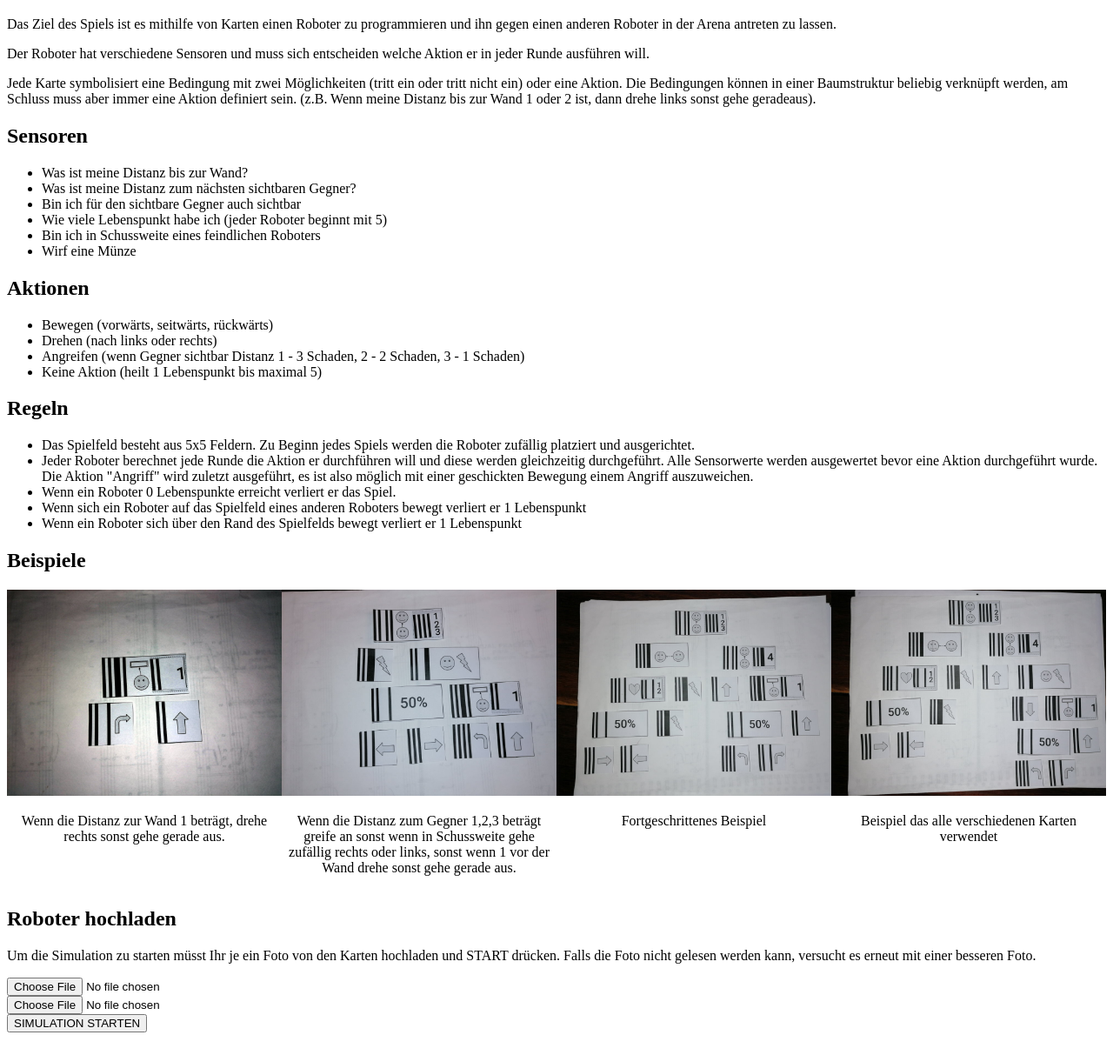
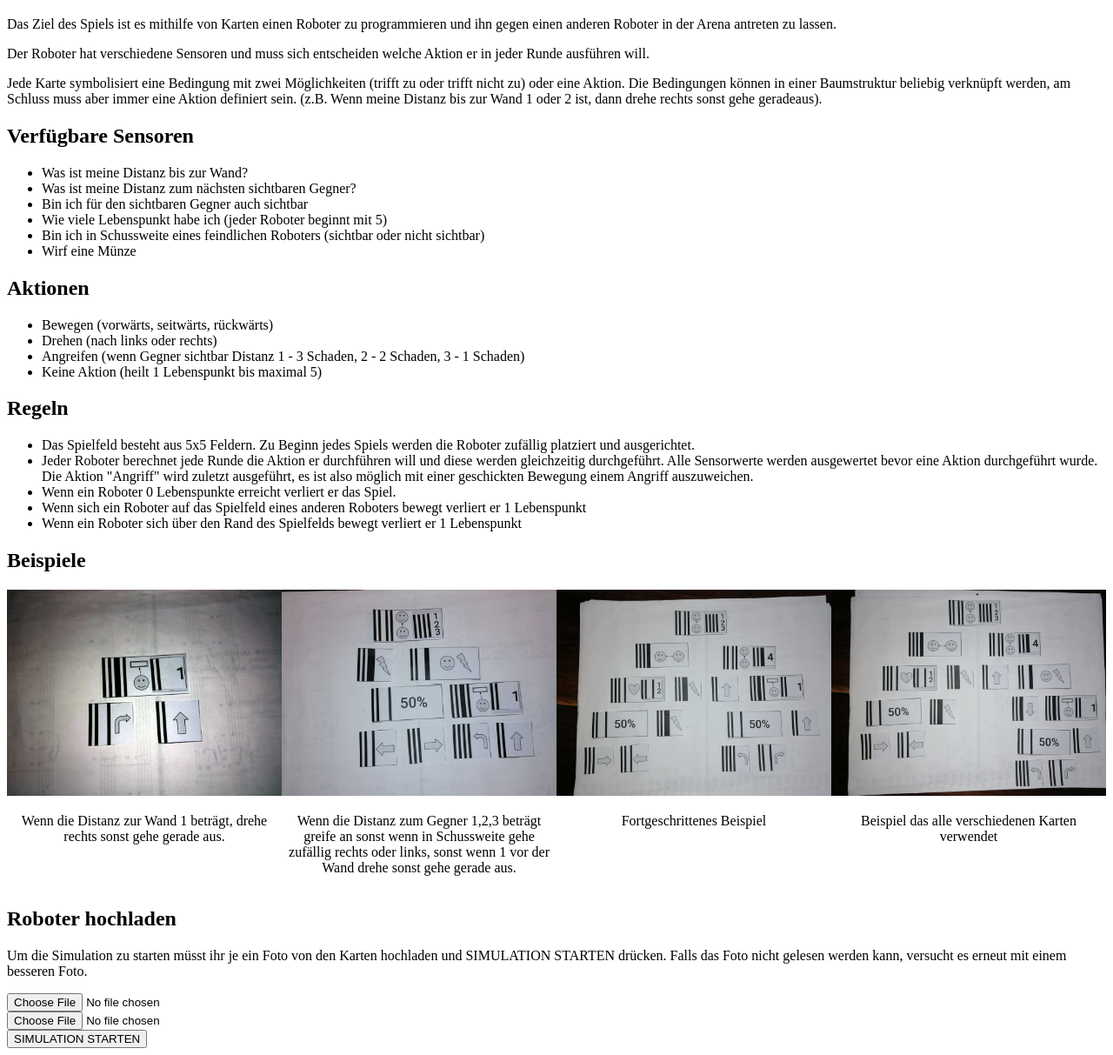
Before and after one commit to kalinbas/cardrobot, a website: page index.html in a window 1280 px wide. Shown: the part 61-1274 px from the top of the page at 87% size. Drawn offline with Linux system fonts and the light colour scheme.

Commit message:
text improvements

```diff
--- a/index.html
+++ b/index.html
@@ -11,16 +11,16 @@
   <p>Das Ziel des Spiels ist es mithilfe von Karten einen Roboter zu programmieren und ihn gegen einen anderen Roboter
     in der Arena antreten zu lassen.</p>
   <p>Der Roboter hat verschiedene Sensoren und muss sich entscheiden welche Aktion er in jeder Runde ausführen will.</p>
-  <p>Jede Karte symbolisiert eine Bedingung mit zwei Möglichkeiten (tritt ein oder tritt nicht ein) oder eine Aktion. Die Bedingungen können in einer Baumstruktur beliebig verknüpft werden, am Schluss
+  <p>Jede Karte symbolisiert eine Bedingung mit zwei Möglichkeiten (trifft zu oder trifft nicht zu) oder eine Aktion. Die Bedingungen können in einer Baumstruktur beliebig verknüpft werden, am Schluss
     muss aber immer eine Aktion definiert sein. (z.B. Wenn meine Distanz bis zur Wand 1 oder 2 ist,
-    dann drehe links sonst gehe geradeaus).</p>
-  <h2>Sensoren</h2>
+    dann drehe rechts sonst gehe geradeaus).</p>
+  <h2>Verfügbare Sensoren</h2>
   <ul>
     <li>Was ist meine Distanz bis zur Wand?</li>
     <li>Was ist meine Distanz zum nächsten sichtbaren Gegner?</li>
-    <li>Bin ich für den sichtbare Gegner auch sichtbar</li>
+    <li>Bin ich für den sichtbaren Gegner auch sichtbar</li>
     <li>Wie viele Lebenspunkt habe ich (jeder Roboter beginnt mit 5)</li>
-    <li>Bin ich in Schussweite eines feindlichen Roboters</li>
+    <li>Bin ich in Schussweite eines feindlichen Roboters (sichtbar oder nicht sichtbar)</li>
     <li>Wirf eine Münze</li>
   </ul>
   <h2>Aktionen</h2>
@@ -64,7 +64,7 @@
   </div>
 
   <h2>Roboter hochladen</h2>
-  <p>Um die Simulation zu starten müsst Ihr je ein Foto von den Karten hochladen und START drücken. Falls die Foto nicht gelesen werden kann, versucht es erneut mit einer besseren Foto.</p>
+  <p>Um die Simulation zu starten müsst ihr je ein Foto von den Karten hochladen und SIMULATION STARTEN drücken. Falls das Foto nicht gelesen werden kann, versucht es erneut mit einem besseren Foto.</p>
   <div>
     <input type="file" accept="image/*" capture="camera" onchange="loadFile(event)">
   </div>
```
